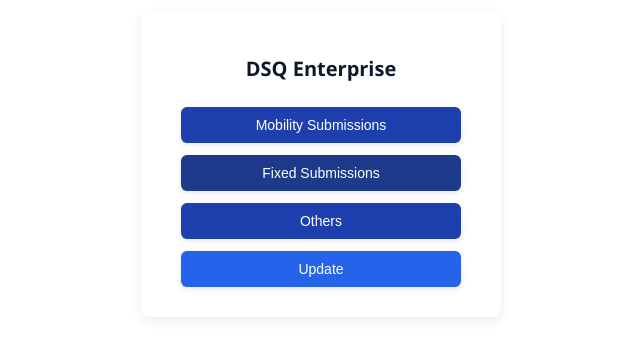
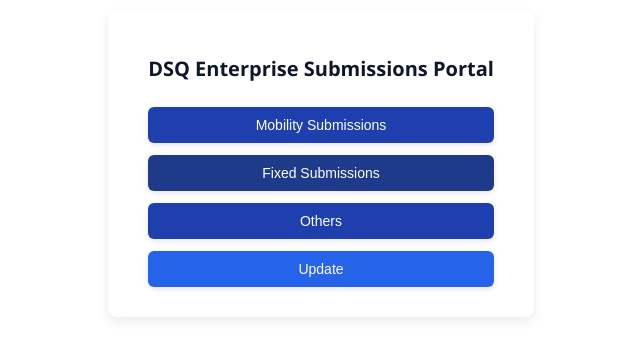
Before and after one commit to bilalayub040/DSQ, an Electron app: page public/index.html in a window 1300 px wide. Shown: the part 236-594 px from the top of the page, without its empty margins (329-969 px from the left). Drawn offline with Linux system fonts and the light colour scheme.

Commit message:
Update index.html

```diff
--- a/public/index.html
+++ b/public/index.html
@@ -88,7 +88,7 @@
 <body>
 
   <div class="container">
-    <h1>DSQ Enterprise</h1>
+    <h1>DSQ Enterprise Submissions Portal</h1>
 
     <div class="button-container">
       <button id="mobilityBtn">Mobility Submissions</button>
```
